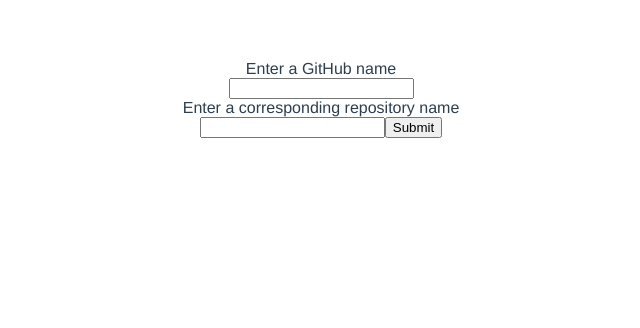
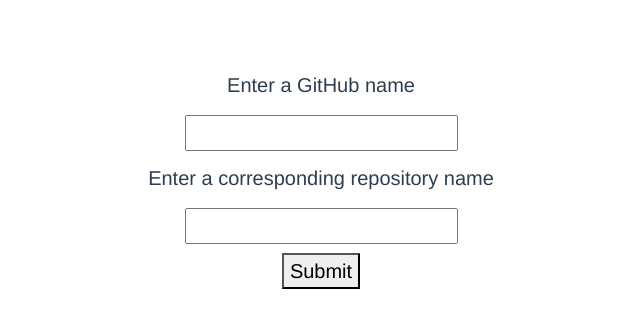
Before and after one commit to sclowbird/git-map, a Vue app: page / in a window 1280 px wide. Shown: the top 328 px of the page, without its empty margins (319-959 px from the left). Built offline with nearby package versions, Linux system fonts and the light colour scheme.

Commit message:
Changed styling.

```diff
--- a/public/index.html
+++ b/public/index.html
@@ -5,6 +5,8 @@
     <meta http-equiv="X-UA-Compatible" content="IE=edge">
     <meta name="viewport" content="width=device-width,initial-scale=1.0">
     <link rel="icon" href="<%= BASE_URL %>favicon.ico">
+    <link rel="stylesheet" href="https://stackpath.bootstrapcdn.com/bootstrap/4.3.1/css/bootstrap.min.css" integrity="sha384-ggOyR0iXCbMQv3Xipma34MD+dH/1fQ784/j6cY/iJTQUOhcWr7x9JvoRxT2MZw1T" crossorigin="anonymous">
+    <link href="https://fonts.googleapis.com/css?family=Dancing+Script" rel="stylesheet">
     <title>git-map</title>
   </head>
   <body>
--- a/src/App.vue
+++ b/src/App.vue
@@ -19,7 +19,9 @@
 
 <style>
 #app {
-  font-family: 'Avenir', Helvetica, Arial, sans-serif;
+  /*font-family: 'Avenir', Helvetica, Arial, sans-serif;*/
+  font-family: 'Dancing Script', cursive;
+  font-size: 30px;
   -webkit-font-smoothing: antialiased;
   -moz-osx-font-smoothing: grayscale;
   text-align: center;
--- a/src/components/GitCalendar.vue
+++ b/src/components/GitCalendar.vue
@@ -1,7 +1,7 @@
 <template>
     <div class="GitCalendar">
             <div v-for="(item,index) in renderMonths" :key="index">
-                <div class="month-display"> {{ monthList[index] }} </div>
+                <div class="month-display"> Commit activity in {{ monthList[index] }} </div>
                     <div class="container">
                         <div v-for="(days, dayindex) in renderMonths[index]" :key="dayindex" v-bind:id="`${monthList[index]}-${days}`" class="git-days">
                             {{ days }}
@@ -127,16 +127,22 @@
     .container {
         display: flex;
         flex-wrap: wrap;
-        background-color: yellow;
+        margin-bottom: 40px;
+    }
 
+    .month-display {
+        margin-bottom: 20px;
     }
 
     .git-days {
+        margin: 4px 4px 4px 4px;
         width: 13%;
+        border-style: solid;
+        border-width: 1px;
     }
 
     #coding-day {
-        color: aqua;
+        background-color: aqua;
     }
 
     #update-dom {
--- a/src/components/GitMap.vue
+++ b/src/components/GitMap.vue
@@ -1,10 +1,10 @@
 <template>
     <div class="GitMap">
-        <label for="githubName">Enter a GitHub name</label> <br>
-        <input name ="githubName" v-model="githubname">    <br>
-        <label for="repositoryName">Enter a corresponding repository name </label> <br>
-        <input name ="repositoryName" v-model="repoName">
-        <button type="button" v-on:click="getCommitActivity">Submit</button>
+        <label class="input-style" for="githubName">Enter a GitHub name</label> <br>
+        <input class="input-style" name ="githubName" v-model="githubname">    <br>
+        <label class="input-style" for="repositoryName">Enter a corresponding repository name </label> <br>
+        <input class="input-style" name ="repositoryName" v-model="repoName">  <br>
+        <button class="input-style" type="button" v-on:click="getCommitActivity">Submit</button>
         <h1> {{ githubname }} </h1>
         <h2> {{ repoName }}</h2>
         <h4> {{ errorMess }}</h4>
@@ -40,7 +40,6 @@
             EventService.getCommitActivity(this.githubname, this.repoName)
             .then(response => {
                 //handle success
-                console.log(response.status);
                 if(response.status === 200) {
                     this.commitdata = response.data;
                     this.codingDays.push(Moment.commitData(this.commitdata));
@@ -62,6 +61,18 @@
 
 <!-- Add "scoped" attribute to limit CSS to this component only -->
 <style scoped>
+
+
+h1 {
+    font-family: 'Dancing Script', cursive;
+    margin-top: 40px;
+}
+
+h2 {
+    font-family: 'Dancing Script', cursive;
+    margin-bottom: 40px;
+}
+
 h3 {
   margin: 40px 0 0;
 }
@@ -81,4 +92,10 @@
 a {
   color: #42b983;
 }
+
+.input-style {
+    font-family: 'Avenir', Helvetica, Arial, sans-serif;
+    font-size: 20px;
+}
+
 </style>
```
